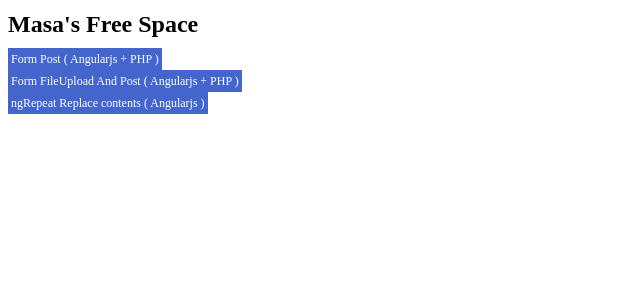
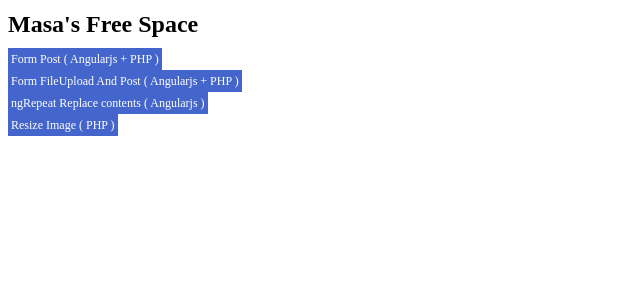
Before and after one commit to yuta-inoue/playground, a PHP site: page / in a window 1280 px wide. Shown: the top 300 px of the page, without its empty margins (0-640 px from the left). Run offline with PHP 8.4, Linux system fonts and the light colour scheme.

Commit message:
fix ResizeImageClass and add link

```diff
--- a/index.php
+++ b/index.php
@@ -12,6 +12,7 @@
 			<div><a href="angularjs/ajaxPostBasic/">Form Post ( Angularjs + PHP )</a></div>
 			<div><a href="angularjs/ajaxPostFileUpload/">Form FileUpload And Post ( Angularjs + PHP )</a></div>
 			<div><a href="angularjs/ngRepeatReplaceContents/">ngRepeat Replace contents ( Angularjs )</a></div>
+			<div><a href="resizeImage/?image=http://gems.github.com/octocat.png&w=100&h=100&q=90&t=absolute">Resize Image ( PHP )</a></div>
 		</nav>
 	</body>
 </html>
```
